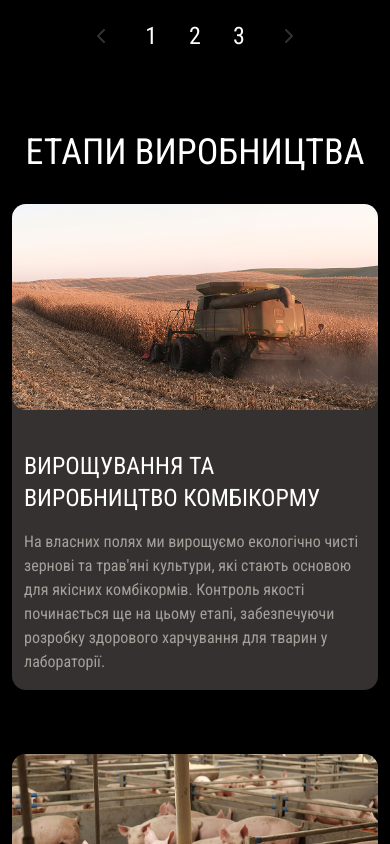
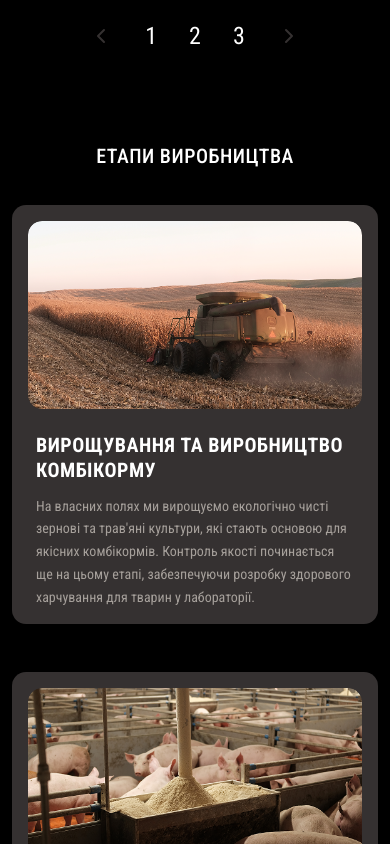
Before and after one commit to ArtemixArt228/chaika, a Next.js app: page /products in a window 390 px wide. Shown: the part 1980-2824 px from the top of the page. Built offline with nearby package versions, Linux system fonts and the light colour scheme.

Commit message:
Refactor ProductionStagesSection and ProductionStageItem: add Framer Motion animations, enhance layout and responsiveness, update styles and spacings, integrate "use client" directive for client-side rendering, and optimize interactivity with `useInView`.

```diff
--- a/src/app/products/production-stages-section/components/production-stage-item.tsx
+++ b/src/app/products/production-stages-section/components/production-stage-item.tsx
@@ -1,13 +1,22 @@
+"use client";
+
 import React from "react";
 import Image from "next/image";
+import { motion, useInView } from "framer-motion";
 
 import { cn } from "@/lib/utils";
+import {
+  containerVariants,
+  imageVariants,
+  textVariants,
+} from "@/constants/animations";
 
 type TProductionStageItemProps = {
   productionImage: string;
   productionHeadline: string;
   productionDescription: string;
   reverse?: boolean;
+  index?: number;
 };
 
 export const ProductionStageItem = ({
@@ -15,33 +24,80 @@ export const ProductionStageItem = ({
   productionHeadline,
   productionDescription,
   reverse = false,
+  index = 0,
 }: TProductionStageItemProps) => {
+  const ref = React.useRef(null);
+  const isInView = useInView(ref, { once: true, margin: "-100px" });
+
   return (
-    <div
+    <motion.div
+      ref={ref}
+      variants={containerVariants}
+      initial="hidden"
+      animate={isInView ? "visible" : "hidden"}
+      whileHover={{
+        scale: 1.02,
+        transition: { duration: 0.3, ease: "easeOut" },
+      }}
       className={cn(
-        "flex bg-night-rider lg:bg-transparent flex-col rounded-xl lg:rounded-none lg:flex-row gap-10 items-center mb-16 pb-4 lg:pb-0",
+        "flex bg-night-rider lg:bg-transparent flex-col rounded-xl lg:rounded-none lg:flex-row",
+        "gap-6 sm:gap-8 md:gap-10 lg:gap-12 xl:gap-16 items-center",
+        "mb-12 sm:mb-14 md:mb-16 lg:mb-20 pb-3 sm:pb-4 lg:pb-0",
+        "p-4 sm:p-5 md:p-6 lg:p-0",
+        "hover:bg-night-rider/80 lg:hover:bg-transparent transition-colors duration-300",
         {
           "flex-col lg:flex-row-reverse": reverse,
         },
       )}
     >
-      <div className="w-full lg:w-1/2 aspect-video relative shrink-0">
-        <Image
-          src={productionImage}
-          alt="Production stage"
-          fill
-          className="object-cover  rounded-xl"
-        />
-      </div>
+      {/* Image Container */}
+      <motion.div
+        variants={imageVariants}
+        className="w-full lg:w-1/2 aspect-video relative shrink-0 group overflow-hidden rounded-xl"
+      >
+        <motion.div
+          whileHover={{ scale: 1.05 }}
+          transition={{ duration: 0.6, ease: "easeOut" }}
+          className="relative w-full h-full"
+        >
+          <Image
+            src={productionImage}
+            alt={`Production stage: ${productionHeadline}`}
+            fill
+            className="object-cover rounded-xl transition-all duration-500 group-hover:brightness-110"
+            sizes="(max-width: 768px) 100vw, (max-width: 1024px) 50vw, 600px"
+            priority={index === 0}
+          />
 
-      <div className="flex flex-col gap-4 px-3 lg:px-0">
-        <h6 className="text-white uppercase text-2xl lg:text-3xl">
+          {/* Subtle overlay on hover */}
+          <div className="absolute inset-0 bg-gradient-to-t from-black/20 via-transparent to-transparent opacity-0 group-hover:opacity-100 transition-opacity duration-500 rounded-xl" />
+        </motion.div>
+      </motion.div>
+
+      {/* Content Container */}
+      <motion.div className="flex flex-col gap-3 sm:gap-4 md:gap-5 lg:gap-6 px-2 sm:px-3 lg:px-0 w-full lg:w-1/2">
+        <motion.h6
+          variants={textVariants}
+          whileHover={{
+            x: 5,
+            transition: { duration: 0.2, ease: "easeOut" },
+          }}
+          className="text-white uppercase font-bold leading-tight cursor-default
+                     text-xl sm:text-2xl md:text-2xl lg:text-3xl xl:text-4xl
+                     tracking-wide hover:text-white/90 transition-colors duration-200"
+        >
           {productionHeadline}
-        </h6>
-        <p className="text-stone-400 text-base lg:text-xl">
+        </motion.h6>
+
+        <motion.p
+          variants={textVariants}
+          className="text-stone-400 leading-relaxed max-w-2xl
+                     text-sm sm:text-base md:text-lg lg:text-xl xl:text-xl
+                     hover:text-stone-300 transition-colors duration-200 cursor-default"
+        >
           {productionDescription}
-        </p>
-      </div>
-    </div>
+        </motion.p>
+      </motion.div>
+    </motion.div>
   );
 };
--- a/src/app/products/production-stages-section/production-stages-section.tsx
+++ b/src/app/products/production-stages-section/production-stages-section.tsx
@@ -1,6 +1,10 @@
+"use client";
+
 import React from "react";
+import { motion } from "framer-motion";
 
 import { ProductionStageItem } from "@/app/products/production-stages-section/components/production-stage-item";
+import { fadeInUpVariants } from "@/constants/animations";
 
 const PRODUCTION_STAGE_ITEMS = [
   {
@@ -32,9 +36,21 @@ const PRODUCTION_STAGE_ITEMS = [
 export const ProductionStagesSection = () => {
   return (
     <section className="container mx-auto mb-20 px-3 lg:px-0">
-      <h4 className="text-center text-white uppercase text-4xl mb-8">
+      <motion.h2
+        variants={fadeInUpVariants}
+        className="
+            text-center text-white uppercase
+            text-xl sm:text-2xl md:text-3xl lg:text-4xl
+            mb-6 sm:mb-8 lg:mb-12
+            px-4 py-3 sm:px-6 sm:py-4 md:px-0 md:py-0
+            rounded-lg md:rounded-none
+            font-medium tracking-wide
+            leading-tight sm:leading-tight
+            max-w-5xl mx-auto
+          "
+      >
         Етапи виробництва
-      </h4>
+      </motion.h2>
 
       {PRODUCTION_STAGE_ITEMS.map((item, i) => (
         <ProductionStageItem key={i} {...item} reverse={i % 2 === 0} />
```
